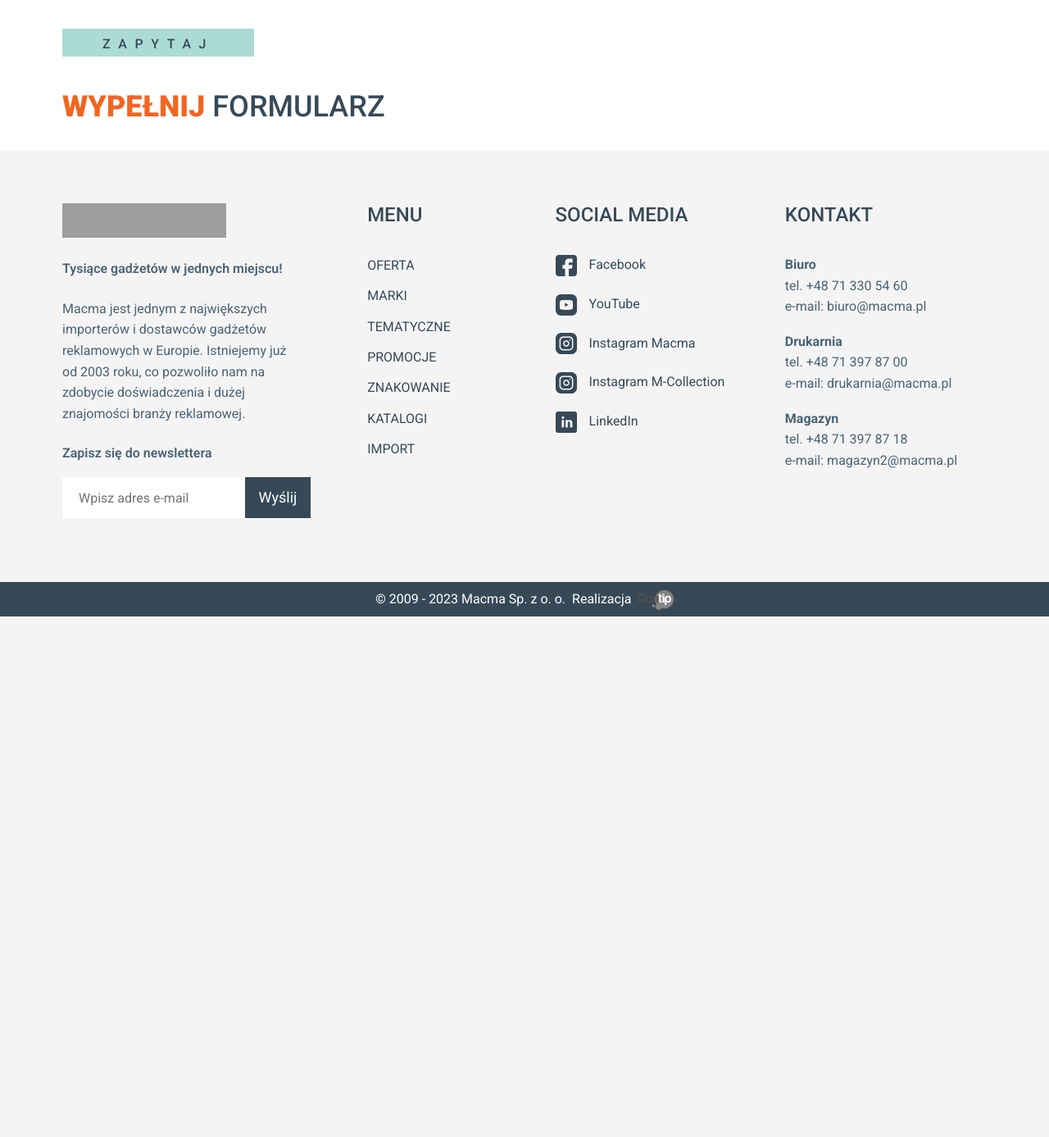
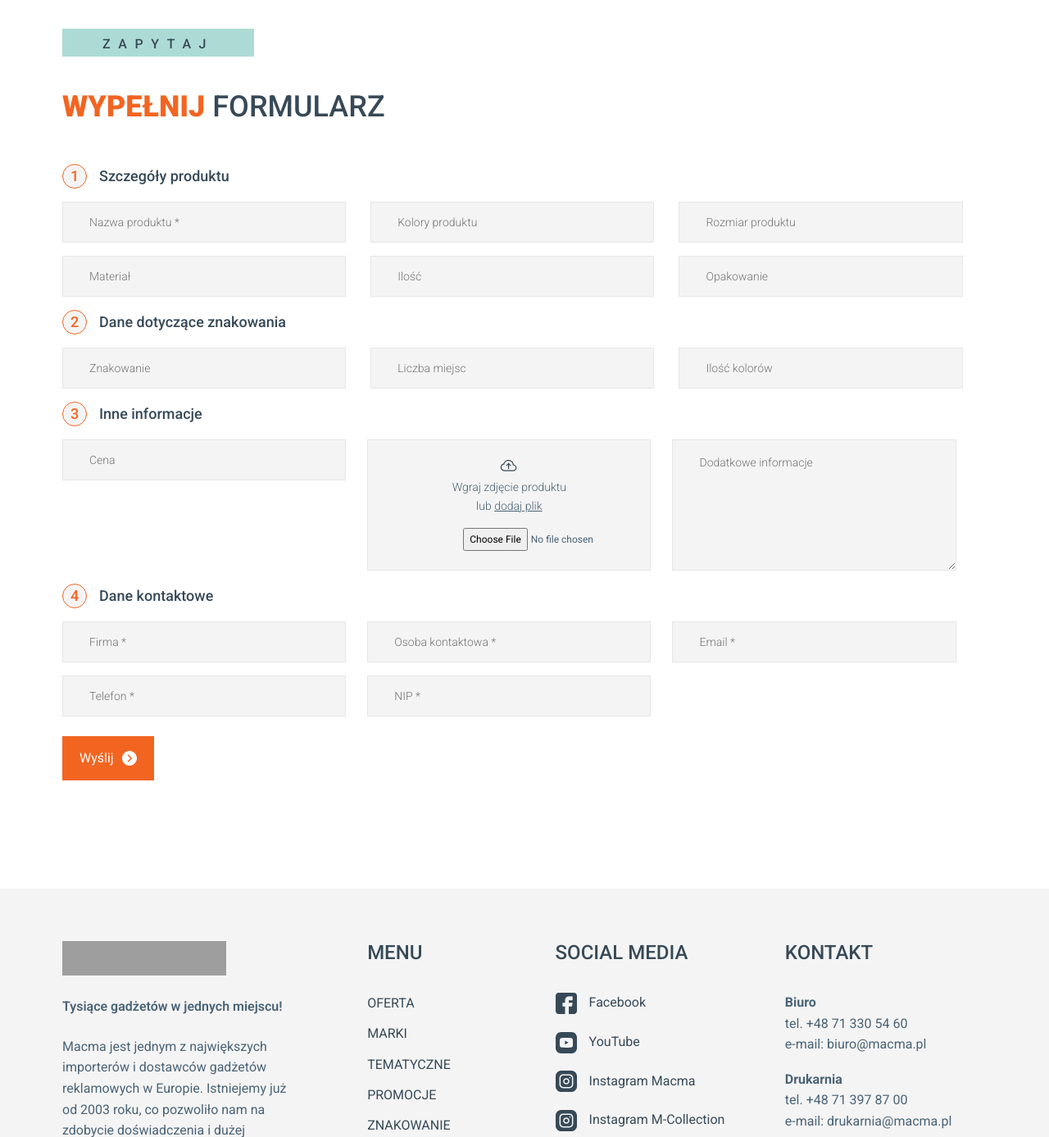
Before and after one commit to goldipl/Macma, a PHP site: page /import.php in a window 1280 px wide. Shown: the part 1751-3138 px from the top of the page at 82% size. Before the commit the page ends 2503 px from the top, so only its background shows below. Run offline with PHP 8.4, Linux system fonts and the light colour scheme; grey boxes are pictures that could not be loaded.

Commit message:
add & styling form inputs, labels, textareas & buttons

```diff
--- /dev/null
+++ b/components/import_page/import_form.php
@@ -0,0 +1,42 @@
+<form class="import_form container">
+    <div class="title">
+        <span class="form-number">1</span>Szczegóły produktu
+    </div>
+    <input class="form-input" type="text" name="product-name" id="product-name" placeholder="Nazwa produktu *" required>
+    <input class="form-input" type="text" name="product-color" id="product-color" placeholder="Kolory produktu">
+    <input class="form-input" type="text" name="product-size" id="product-size" placeholder="Rozmiar produktu">
+    <input class="form-input" type="text" name="product-material" id="product-material" placeholder="Materiał">
+    <input class="form-input" type="number" name="product-quantity" id="product-quantity" placeholder="Ilość">
+    <input class="form-input" type="text" name="product-box" id="product-box" placeholder="Opakowanie">
+    <div class="title">
+        <span class="form-number">2</span>Dane dotyczące znakowania
+    </div>
+    <input class="form-input" type="text" name="product-branding" id="product-branding" placeholder="Znakowanie">
+    <input class="form-input" type="number" name="product-quantity-location" id="product-quantity-location" placeholder="Liczba miejsc">
+    <input class="form-input" type="number" name="product-box" id="product-box" placeholder="Ilość kolorów">
+    <div class="title">
+        <span class="form-number">3</span>Inne informacje
+    </div>
+    <div class="d-flex flex-row flex-wrap">
+        <input class="form-input" type="number" name="product-price" id="product-price" placeholder="Cena">
+        <label for="files" class="add-files" id="add-files">
+            <img class="add-files-img" src="./assets/icons/upload-icon.svg" alt="upload" width="21" height="14">
+            <p class="add-files-text">Wgraj zdjęcie produktu <br>lub <u>dodaj plik</u>
+            </p>
+            <input class="file file-block" type="file" id="files">
+        </label>
+        <textarea class="form-textarea" name="product-additional-info" id="product-additional-info" placeholder="Dodatkowe informacje"></textarea>
+    </div>
+    <div class="title">
+        <span class="form-number">4</span>Dane kontaktowe
+    </div>
+    <div class="d-flex flex-row flex-wrap">
+        <input class="form-input" type="text" name="company" id="company" placeholder="Firma *" required>
+        <input class="form-input" type="text" name="contact-person" id="contact-person" placeholder="Osoba kontaktowa *" required>
+        <input class="form-input" type="email" pattern="[a-z0-9._%+-]+@[a-z0-9.-]+\.[a-z]{2,4}$" name="email" id="email" placeholder="Email *" required>
+        <input class="form-input" type="number" name="telephone" id="telephone" placeholder="Telefon *" required>
+        <input class="form-input" type="text" name="nip" id="nip" placeholder="NIP *" required>
+    </div>
+    <button class="orange-btn">Wyślij <img src="./assets/icons/common/buttons/button_white_arrow.svg" alt="arrow icon" width="18" height="18">
+    </button>
+</form>
--- a/import.php
+++ b/import.php
@@ -21,6 +21,7 @@
             <?php include "./components/import_page/import_title.php"; ?>
             <?php include "./components/import_page/text_teasers.php"; ?>
             <?php include "./components/import_page/import_form_title.php"; ?>
+            <?php include "./components/import_page/import_form.php"; ?>
         </main>
         <footer>
             <?php include "./components/common/footer.php"; ?>
--- /dev/null
+++ b/scss/common/_buttons.scss
@@ -0,0 +1,30 @@
+.orange-btn {
+    display: inline-flex;
+    justify-content: center;
+    align-items: center;
+    margin-top: 24px;
+    border: 1px solid $macma_orange;
+    background-color: $macma_orange;
+    color: $white;
+    width: max-content;
+    height: 54px;
+    padding: 15px 20px;
+    img {
+        margin-left: 10px;
+    }
+    &:hover {
+        background-color: $white;
+        color: $macma_orange;
+        img {
+            content: url('./../assets/icons/common/buttons/button_orange_arrow.svg');
+        }
+    }
+}
+
+@media (max-width: 1199px) {
+
+}
+
+@media (max-width: 991px) {
+
+}
--- /dev/null
+++ b/scss/common/_inputs.scss
@@ -0,0 +1,53 @@
+input.form-input {
+    width: max-content;
+    height: 50px;
+    border: 1px solid $grey;
+    background-color: $light_grey;
+    font-size: 14px;
+    font-weight: 300;
+    line-height: 160%;
+    color: $small_text_color;
+    padding: 0 32px;
+    margin: 16px 0 0 0;
+    &:focus,
+    &:hover {
+        border: 0;
+        outline: 1px solid $macma_orange;
+    }
+}
+
+textarea.form-textarea {
+    width: max-content;
+    height: 160px;
+    border: 1px solid $grey;
+    background-color: $light_grey;
+    font-size: 14px;
+    font-weight: 300;
+    line-height: 160%;
+    color: $small_text_color;
+    padding: 16px 32px;
+    margin: 16px 0 0 0;
+    &:focus,
+    &:hover {
+        border: 0;
+        outline: 1px solid $macma_orange;
+    }
+}
+
+label.add-files {
+    width: max-content;
+    height: 160px;
+    border: 1px solid $grey;
+    background-color: $light_grey;
+    font-size: 14px;
+    font-weight: 300;
+    line-height: 160%;
+    color: $small_text_color;
+    padding: 16px 32px;
+    margin: 16px 0 0 0;
+    &:focus,
+    &:hover {
+        border: 0;
+        outline: 1px solid $macma_orange;
+    }
+}
--- /dev/null
+++ b/scss/import_page/_import_form.scss
@@ -0,0 +1,103 @@
+.import_form {
+    .title {
+        display: flex;
+        align-items: center;
+        font-size: 18px;
+        font-style: normal;
+        font-weight: 500;
+        line-height: 160%;
+        color: $text_color;
+        margin-top: 16px;
+        .form-number {
+            display: flex;
+            justify-content: center;
+            align-items: center;
+            width: 30px;
+            height: 30px;
+            font-size: 18px;
+            font-style: normal;
+            font-weight: 500;
+            line-height: 30px;
+            color: $macma_orange;
+            border: 1px solid $macma_orange;
+            background-color: $light_grey;
+            border-radius: 100%;
+            margin-right: 15px;
+        }
+    }
+    .form-input {
+        width: calc(33% - 26px);
+        margin-right: 26px;
+        &:nth-of-type(3n) {
+            margin-right: 0;
+        }
+    }
+    label.add-files {
+        width: calc(33% - 26px);
+        margin-right: 26px;
+        .add-files-img {
+            margin: 8px auto 8px;
+            width: 100%;
+        }
+        .add-files-text {
+            text-align: center;
+        }
+        .file-block {
+            margin-left: 30%;
+            font-size: 12px;
+        }
+    }
+    textarea.form-textarea {
+        width: calc(33% - 26px);
+        margin-right: 0;
+    }
+    button {
+        margin-bottom: 132px;
+    }
+}
+
+@media (max-width: 1199px) {
+    .import_form {
+        .form-input {
+            width: calc(50% - 26px);
+            margin-right: 26px;
+            &:nth-of-type(3n) {
+                margin-right: 26px;
+            }
+            &:nth-of-type(2n) {
+                margin-right: 0;
+            }
+        }
+        label.add-files {
+            width: calc(50% - 26px);
+            margin-right: 26px;
+        }
+        textarea.form-textarea {
+            width: calc(50% - 26px);
+            margin-right: 0;
+        }
+    }
+}
+
+@media (max-width: 991px) {
+    .import_form {
+        .form-input {
+            width: 100%;
+            margin-right: 0;
+            &:nth-of-type(3n) {
+                margin-right: 0;
+            }
+        }
+        label.add-files {
+            width: 100%;
+            margin-right: 0;
+        }
+        textarea.form-textarea {
+            width: 100%;
+            margin-right: 0;
+        }
+        button {
+            margin-bottom: 40px;
+        }
+    }
+}
--- a/scss/main.css
+++ b/scss/main.css
@@ -744,6 +744,84 @@ footer .footer__container__bottom .contip img {
     line-height: 12px;
   }
 }
+.orange-btn {
+  display: inline-flex;
+  justify-content: center;
+  align-items: center;
+  margin-top: 24px;
+  border: 1px solid #F26521;
+  background-color: #F26521;
+  color: #FFFFFF;
+  width: -moz-max-content;
+  width: max-content;
+  height: 54px;
+  padding: 15px 20px;
+}
+.orange-btn img {
+  margin-left: 10px;
+}
+.orange-btn:hover {
+  background-color: #FFFFFF;
+  color: #F26521;
+}
+.orange-btn:hover img {
+  content: url("./../assets/icons/common/buttons/button_orange_arrow.svg");
+}
+
+input.form-input {
+  width: -moz-max-content;
+  width: max-content;
+  height: 50px;
+  border: 1px solid #E6E6E6;
+  background-color: #F4F4F4;
+  font-size: 14px;
+  font-weight: 300;
+  line-height: 160%;
+  color: #4A6375;
+  padding: 0 32px;
+  margin: 16px 0 0 0;
+}
+input.form-input:focus, input.form-input:hover {
+  border: 0;
+  outline: 1px solid #F26521;
+}
+
+textarea.form-textarea {
+  width: -moz-max-content;
+  width: max-content;
+  height: 160px;
+  border: 1px solid #E6E6E6;
+  background-color: #F4F4F4;
+  font-size: 14px;
+  font-weight: 300;
+  line-height: 160%;
+  color: #4A6375;
+  padding: 16px 32px;
+  margin: 16px 0 0 0;
+}
+textarea.form-textarea:focus, textarea.form-textarea:hover {
+  border: 0;
+  outline: 1px solid #F26521;
+}
+
+label.add-files {
+  width: -moz-max-content;
+  width: max-content;
+  height: 160px;
+  border: 1px solid #E6E6E6;
+  background-color: #F4F4F4;
+  font-size: 14px;
+  font-weight: 300;
+  line-height: 160%;
+  color: #4A6375;
+  padding: 16px 32px;
+  margin: 16px 0 0 0;
+}
+label.add-files:focus, label.add-files:hover {
+  border: 0;
+  outline: 1px solid #F26521;
+}
+
 #swiper {
   width: 100vw;
   max-width: unset;
@@ -2708,4 +2786,100 @@ footer .footer__container__bottom .contip img {
   .text_teasers__slot--text {
     padding: 24px;
   }
+}
+.import_form .title {
+  display: flex;
+  align-items: center;
+  font-size: 18px;
+  font-style: normal;
+  font-weight: 500;
+  line-height: 160%;
+  color: #374957;
+  margin-top: 16px;
+}
+.import_form .title .form-number {
+  display: flex;
+  justify-content: center;
+  align-items: center;
+  width: 30px;
+  height: 30px;
+  font-size: 18px;
+  font-style: normal;
+  font-weight: 500;
+  line-height: 30px;
+  color: #F26521;
+  border: 1px solid #F26521;
+  background-color: #F4F4F4;
+  border-radius: 100%;
+  margin-right: 15px;
+}
+.import_form .form-input {
+  width: calc(33% - 26px);
+  margin-right: 26px;
+}
+.import_form .form-input:nth-of-type(3n) {
+  margin-right: 0;
+}
+.import_form label.add-files {
+  width: calc(33% - 26px);
+  margin-right: 26px;
+}
+.import_form label.add-files .add-files-img {
+  margin: 8px auto 8px;
+  width: 100%;
+}
+.import_form label.add-files .add-files-text {
+  text-align: center;
+}
+.import_form label.add-files .file-block {
+  margin-left: 30%;
+  font-size: 12px;
+}
+.import_form textarea.form-textarea {
+  width: calc(33% - 26px);
+  margin-right: 0;
+}
+.import_form button {
+  margin-bottom: 132px;
+}
+
+@media (max-width: 1199px) {
+  .import_form .form-input {
+    width: calc(50% - 26px);
+    margin-right: 26px;
+  }
+  .import_form .form-input:nth-of-type(3n) {
+    margin-right: 26px;
+  }
+  .import_form .form-input:nth-of-type(2n) {
+    margin-right: 0;
+  }
+  .import_form label.add-files {
+    width: calc(50% - 26px);
+    margin-right: 26px;
+  }
+  .import_form textarea.form-textarea {
+    width: calc(50% - 26px);
+    margin-right: 0;
+  }
+}
+@media (max-width: 991px) {
+  .import_form .form-input {
+    width: 100%;
+    margin-right: 0;
+  }
+  .import_form .form-input:nth-of-type(3n) {
+    margin-right: 0;
+  }
+  .import_form label.add-files {
+    width: 100%;
+    margin-right: 0;
+  }
+  .import_form textarea.form-textarea {
+    width: 100%;
+    margin-right: 0;
+  }
+  .import_form button {
+    margin-bottom: 40px;
+  }
 }/*# sourceMappingURL=main.css.map */
--- a/scss/main.scss
+++ b/scss/main.scss
@@ -7,6 +7,8 @@
 @import './common/nav';
 @import './common/footer';
 @import './common/breadcrumbs';
+@import './common/buttons';
+@import './common/inputs';
 @import './main_page/swiper';
 @import './main_page/info_section';
 @import './main_page/promo_products';
@@ -26,3 +28,4 @@
 @import './branding_page/branding_info_boxes';
 @import './branding_page/branding_table';
 @import './import_page/text_teasers';
+@import './import_page/import_form';
```
Also changed, not shown: 1 other file.
